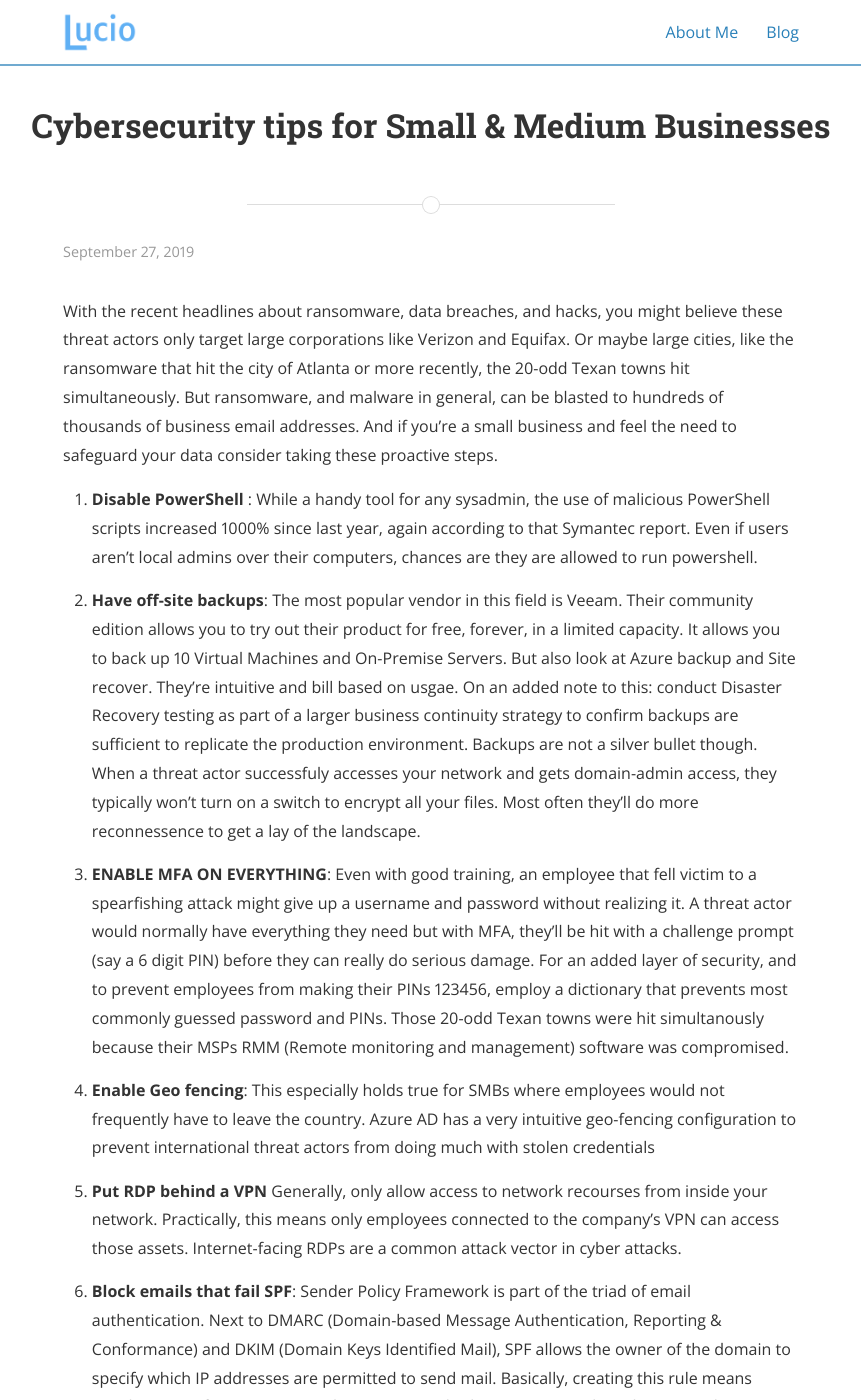
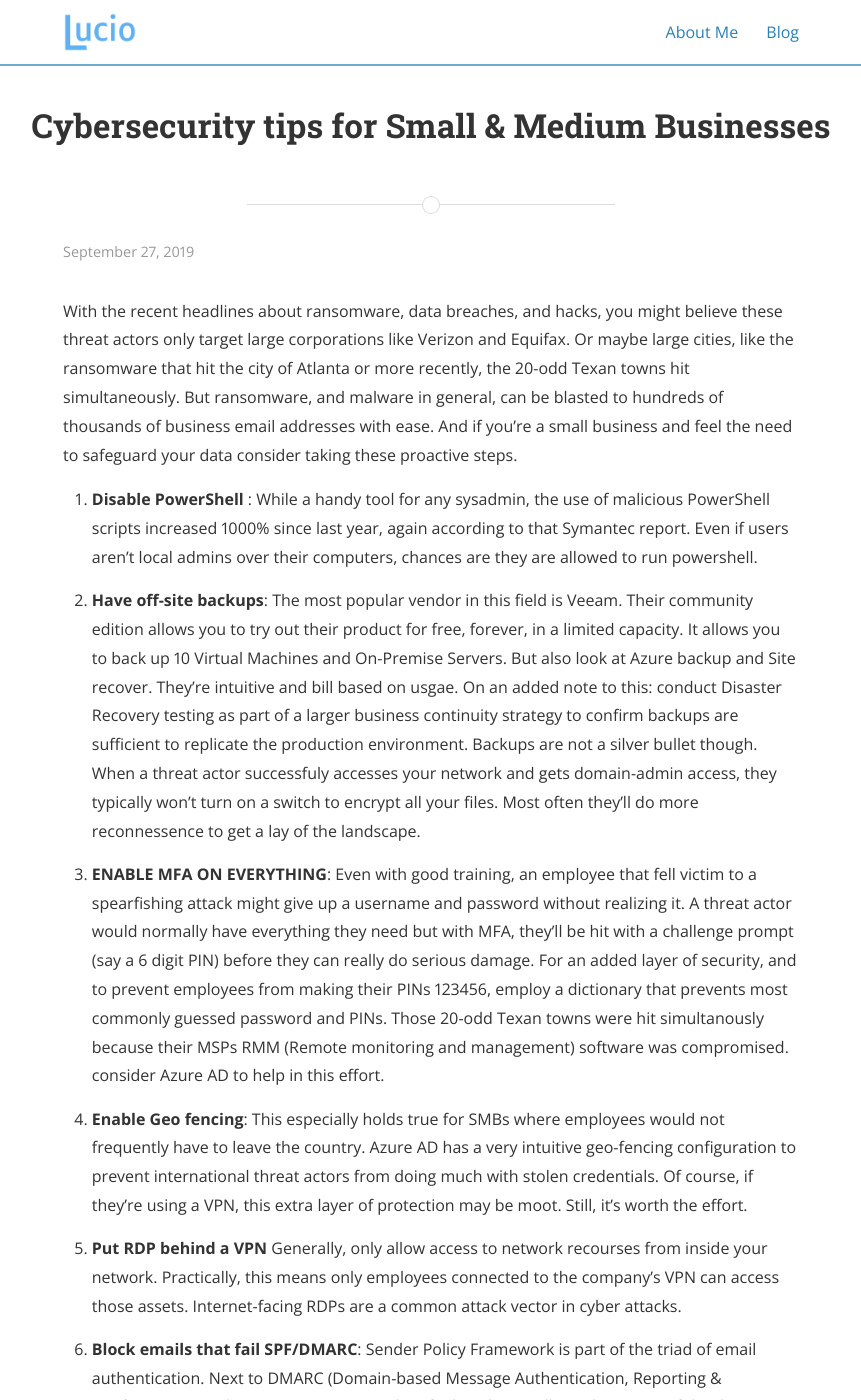
Before and after one commit to LucioBenzor/LucioBenzor.github.io, a Jekyll site: the page built from _posts/2019-09-27-Cybersecurity-for-SMBs.md, in a window 1280 px wide and 1400 px high. Shown: the whole window, without its empty margins (209-1070 px from the left). Built offline with Jekyll 4.4.1, drawn with Linux system fonts in a browser that asks for light colours; nearby versions of some CDN libraries; some of the changed text lies outside the part shown.

Commit message:
Update 2019-09-27-Cybersecurity-for-SMBs.md

```diff
--- a/_posts/2019-09-27-Cybersecurity-for-SMBs.md
+++ b/_posts/2019-09-27-Cybersecurity-for-SMBs.md
@@ -7,7 +7,7 @@
 With the recent headlines about ransomware, data breaches, and hacks, you might believe these threat actors only target large
 corporations like Verizon and Equifax. Or maybe large cities, like the ransomware that hit the city of Atlanta or more recently, the 20-odd
 Texan towns hit simultaneously. But ransomware, and malware in general, can be blasted to hundreds of thousands of business email
-addresses. And if you're a small business and feel the need to safeguard your data consider taking these proactive steps.
+addresses with ease. And if you're a small business and feel the need to safeguard your data consider taking these proactive steps.
 
 1. **Disable PowerShell** : While a handy tool for any sysadmin, the use of malicious PowerShell scripts increased 1000% since last year,
 again according to that Symantec report. Even if users aren't local admins over their computers, chances are they are allowed to run powershell.
@@ -19,21 +19,21 @@
 3. **ENABLE MFA ON EVERYTHING**: Even with good training, an employee that fell victim to a spearfishing attack might give up a username and password without realizing it.
 A threat actor would normally have everything they need but with MFA, they'll be hit with a challenge prompt (say a 6 digit PIN) before
 they can really do serious damage. For an added layer of security,
-and to prevent employees from making their PINs 123456, employ a dictionary that prevents most commonly guessed password and PINs. Those 20-odd Texan towns were hit simultanously because their MSPs RMM (Remote monitoring and management) software was compromised.
+and to prevent employees from making their PINs 123456, employ a dictionary that prevents most commonly guessed password and PINs. Those 20-odd Texan towns were hit simultanously because their MSPs RMM (Remote monitoring and management) software was compromised. consider Azure AD to help in this effort.
 
 4. **Enable Geo fencing**: This especially holds true for SMBs where employees would not frequently have to leave the country. Azure AD has a very intuitive
-geo-fencing configuration to prevent international threat actors from doing much with stolen credentials
+geo-fencing configuration to prevent international threat actors from doing much with stolen credentials. Of course, if they're using a VPN, this extra layer of protection may be moot. Still, it's worth the effort.
 
 5. **Put RDP behind a VPN** Generally, only allow access to network recourses from inside your network. Practically, this means only
 employees connected to the company's VPN can access those assets. Internet-facing RDPs are a common attack vector in cyber attacks.
 
-6. **Block emails that fail SPF**: Sender Policy Framework is part of the triad of email authentication. Next to DMARC (Domain-based Message Authentication, Reporting & Conformance)
+6. **Block emails that fail SPF/DMARC**: Sender Policy Framework is part of the triad of email authentication. Next to DMARC (Domain-based Message Authentication, Reporting & Conformance)
 and DKIM (Domain Keys Identified Mail), SPF allows the owner of the domain to specify which IP addresses are permitted to send mail. Basically, creating
 this rule means emails coming from untrustworthy sources trashed. For various technical reasons, this is not a magic bullet against all phishing emails,
 not even just considering the fact that this authentication method sometimes tends not to be maintained by some embarrassingly large companies.
 To truly buttress your cyber efforts, create a DMARC record which would block bad actors from spoofing *your* company email address to your own employees.
 
-7. **Patch everything**: Back in 2017, Equifax was hit by an exploit in Apache Struts, a popular open-source web server software that had a
+7. **Patch everything**: Back in 2017, Equifax was hit by an exploit in Apache Struts, a popular open-source web framework that had a
 patch available for months. Patching your operating systems is important but remember to patch the other software your business critical infrastructure runs on.
 
 Here's a link to the Symantec [report](https://www.symantec.com/content/dam/symantec/docs/reports/istr-24-2019-en.pdf)
```
